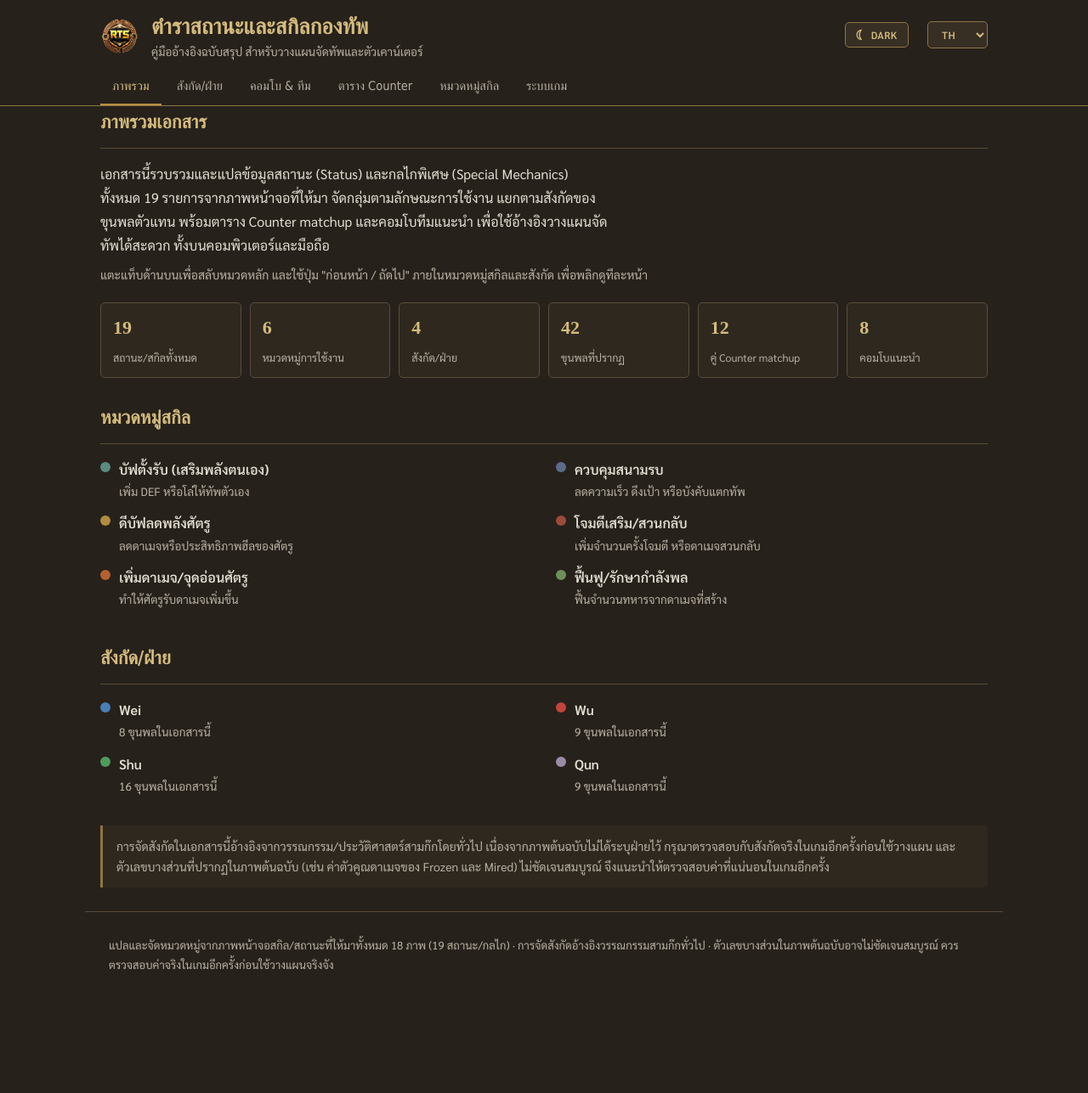
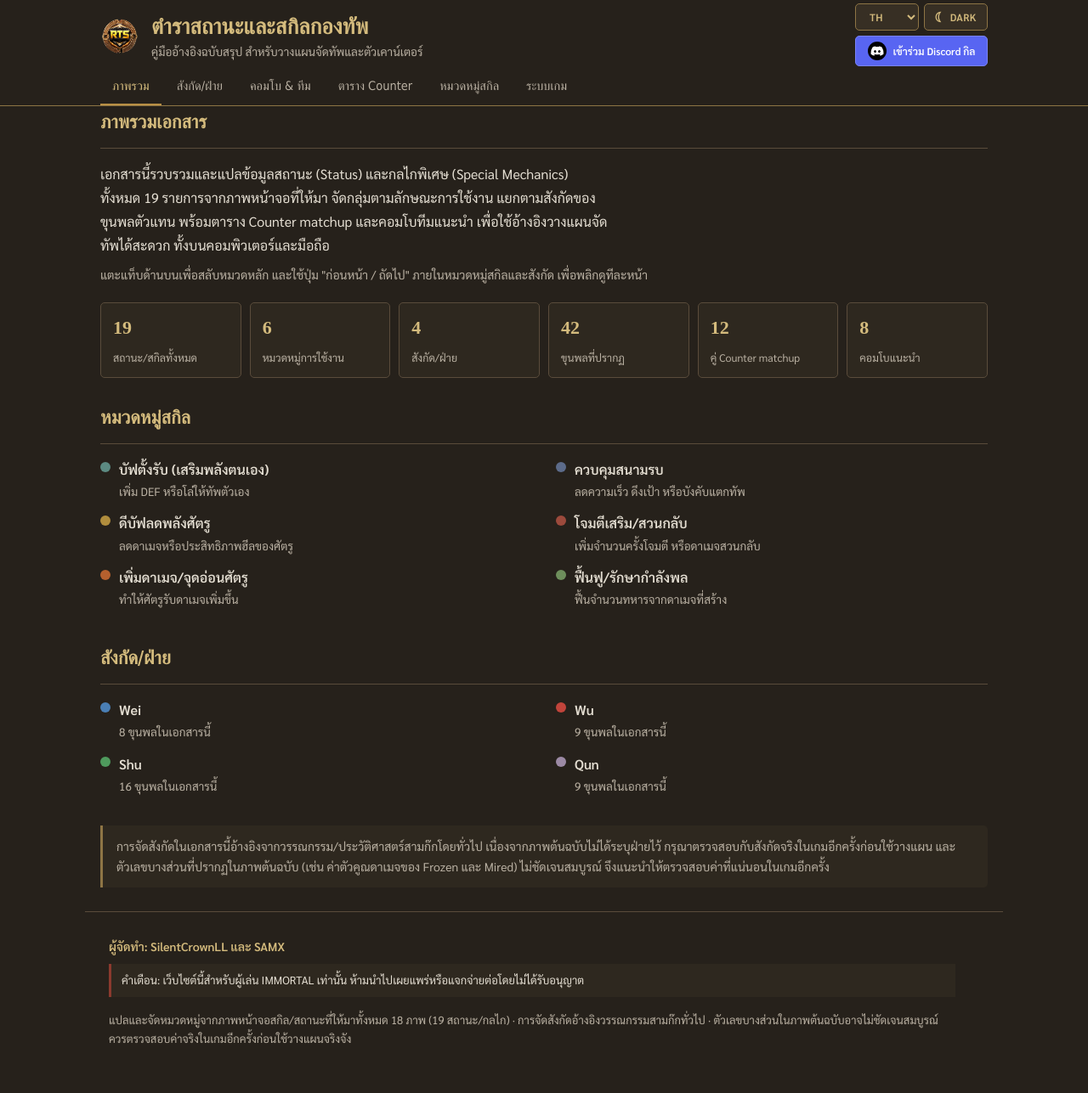
Before and after one commit to chaiwatkayakhamm2541-source/Guide, a plain HTML site: page index.html in a window 1280 px wide. Shown: the whole page at 85% size. Before the commit the page ends 1200 px from the top, so only its background shows below. Drawn offline with Linux system fonts and the light colour scheme; a web font is replaced by a local one.

Commit message:
Update discord logo

```diff
--- a/index.html
+++ b/index.html
@@ -111,6 +111,10 @@
   .language-switcher{margin-left:10px;}
   .language-switcher:hover,.theme-switcher:hover{background:var(--panel);color:var(--text);}
   .header-row{display:flex;align-items:center;gap:12px;}
+  .header-actions{display:grid;grid-template-columns:1fr 1fr;align-items:stretch;gap:6px;margin-left:auto;}
+  .header-actions .theme-switcher,.header-actions .language-switcher{margin-left:0;margin-top:0;width:100%;}
+  .header-actions .discord-button{grid-column:1 / -1;width:100%;padding:6px 10px;font-size:12px;}
+  .header-actions .discord-button img{width:22px;height:22px;}
 
   main{padding:22px 0 60px;}
   .tab-page{display:none;}
@@ -286,6 +290,15 @@
   .system-empty.visible{display:block;}
 
   footer.wrap{border-top:1px solid var(--border);margin-top:28px;padding:28px 28px 52px;color:var(--text-muted);font-size:13px;}
+  .footer-grid{display:grid;grid-template-columns:minmax(0,1fr) auto;gap:18px 28px;align-items:end;}
+  .footer-meta{display:grid;gap:8px;}
+  .footer-credit{color:var(--gold-soft);font-size:14px;font-weight:600;}
+  .footer-warning{border-left:3px solid var(--seal);padding:8px 12px;background:var(--panel);color:var(--text);}
+  .discord-button{display:inline-flex;align-items:center;justify-content:center;gap:8px;background:#5865F2;border:1px solid #7983f5;border-radius:var(--radius);color:#fff;font:600 14px 'Sarabun',sans-serif;padding:8px 16px;text-decoration:none;white-space:nowrap;transition:background .18s ease,transform .18s ease;}
+  .discord-button img{width:28px;height:28px;object-fit:cover;border-radius:50%;}
+  .discord-button:hover{background:#4752C4;transform:translateY(-1px);}
+  .discord-button:focus-visible{outline:2px solid var(--gold-soft);outline-offset:2px;}
+  .footer-source{margin:8px 0 0;}
 
   @media(max-width:1000px){
     .stat-row{grid-template-columns:repeat(3,minmax(0,1fr));}
@@ -302,11 +315,13 @@
     .emblem{width:38px;height:38px;}
     .brand-title{font-size:20px;}
     .brand-sub{font-size:12px;line-height:1.4;}
-    .language-switcher,.theme-switcher{margin-top:4px;padding:6px 8px;}
+    .language-switcher,.theme-switcher{margin-top:0;padding:6px 8px;}
     nav.tabs button{font-size:14px;padding:8px 12px 10px;}
     main{padding-top:18px;}
     .faction-search,.category-search{align-items:stretch;flex-direction:column;gap:6px;}
     .skill-card__head{flex-direction:column;}
+    .footer-grid{grid-template-columns:1fr;align-items:start;}
+    .discord-button{width:100%;}
   }
 </style>
 </head>
@@ -322,12 +337,15 @@
         <div class="brand-sub" data-th="คู่มืออ้างอิงฉบับสรุป สำหรับวางแผนจัดทัพและตัวเคาน์เตอร์" data-en="A concise reference for army planning and counters" data-zh="用于军队规划和克制搭配的简明参考指南">A concise reference for army planning and counters</div>
       </div>
     </div>
-    <button class="theme-switcher" id="themeToggle" type="button" aria-label="เปลี่ยนโหมดสี" title="เปลี่ยนโหมดสี"><span class="theme-icon" aria-hidden="true">☾</span><span class="theme-label">DARK</span></button>
-    <select class="language-switcher" id="languageToggle" aria-label="Select language">
-      <option value="en">ENG</option>
-      <option value="th" selected>TH</option>
-      <option value="zh">中文</option>
-    </select>
+    <div class="header-actions">
+      <select class="language-switcher" id="languageToggle" aria-label="Select language">
+        <option value="en">ENG</option>
+        <option value="th" selected>TH</option>
+        <option value="zh">中文</option>
+      </select>
+      <button class="theme-switcher" id="themeToggle" type="button" aria-label="เปลี่ยนโหมดสี" title="เปลี่ยนโหมดสี"><span class="theme-icon" aria-hidden="true">☾</span><span class="theme-label">DARK</span></button>
+      <a class="discord-button" href="https://discord.gg/gGpHxUa3R" target="_blank" rel="noopener noreferrer"><img src="logo/Discord.jpg" alt="Discord"><span data-th="เข้าร่วม Discord กิล" data-en="Join Guild Discord" data-zh="加入公会 Discord">เข้าร่วม Discord กิล</span></a>
+    </div>
     </div>
     <nav class="tabs">
       <button class="active" data-tab="overview" data-th="ภาพรวม" data-en="Overview" data-zh="总览">Overview</button>
@@ -915,8 +933,14 @@
 
 </main>
 
-<footer class="wrap" data-th="แปลและจัดหมวดหมู่จากภาพหน้าจอสกิล/สถานะที่ให้มาทั้งหมด 18 ภาพ (19 สถานะ/กลไก) · การจัดสังกัดอ้างอิงวรรณกรรมสามก๊กทั่วไป · ตัวเลขบางส่วนในภาพต้นฉบับอาจไม่ชัดเจนสมบูรณ์ ควรตรวจสอบค่าจริงในเกมอีกครั้งก่อนใช้วางแผนจริงจัง" data-en="Compiled and categorized from 18 provided skill/status screenshots (19 statuses/mechanics) · Factions follow common Three Kingdoms references · Some source values may be unclear, so verify them in-game before serious planning." data-zh="根据提供的18张技能/状态截图整理分类（共19种状态/机制）· 阵营参考三国相关资料 · 部分原始数值可能不清晰，正式规划前请在游戏中确认。">
-  Compiled and categorized from 18 provided skill/status screenshots (19 statuses/mechanics) · Factions follow common Three Kingdoms references · Some source values may be unclear, so verify them in-game before serious planning.
+<footer class="wrap">
+  <div class="footer-grid">
+    <div class="footer-meta">
+      <div class="footer-credit" data-th="ผู้จัดทำ: SilentCrownLL และ SAMX" data-en="Created by: SilentCrownLL and SAMX" data-zh="制作人：SilentCrownLL 和 SAMX">ผู้จัดทำ: SilentCrownLL และ SAMX</div>
+      <div class="footer-warning" data-th="คำเตือน: เว็บไซต์นี้สำหรับผู้เล่น IMMORTAL เท่านั้น ห้ามนำไปเผยแพร่หรือแจกจ่ายต่อโดยไม่ได้รับอนุญาต" data-en="Warning: This website is for IMMORTAL players only. Do not publish or redistribute it without permission." data-zh="警告：本网站仅供 IMMORTAL 玩家使用。未经许可，禁止公开发布或再分发。">คำเตือน: เว็บไซต์นี้สำหรับผู้เล่น IMMORTAL เท่านั้น ห้ามนำไปเผยแพร่หรือแจกจ่ายต่อโดยไม่ได้รับอนุญาต</div>
+      <p class="footer-source" data-th="แปลและจัดหมวดหมู่จากภาพหน้าจอสกิล/สถานะที่ให้มาทั้งหมด 18 ภาพ (19 สถานะ/กลไก) · การจัดสังกัดอ้างอิงวรรณกรรมสามก๊กทั่วไป · ตัวเลขบางส่วนในภาพต้นฉบับอาจไม่ชัดเจนสมบูรณ์ ควรตรวจสอบค่าจริงในเกมอีกครั้งก่อนใช้วางแผนจริงจัง" data-en="Compiled and categorized from 18 provided skill/status screenshots (19 statuses/mechanics) · Factions follow common Three Kingdoms references · Some source values may be unclear, so verify them in-game before serious planning." data-zh="根据提供的18张技能/状态截图整理分类（共19种状态/机制）· 阵营参考三国相关资料 · 部分原始数值可能不清晰，正式规划前请在游戏中确认。">Compiled and categorized from 18 provided skill/status screenshots (19 statuses/mechanics) · Factions follow common Three Kingdoms references · Some source values may be unclear, so verify them in-game before serious planning.</p>
+    </div>
+  </div>
 </footer>
 
 <script>
```
Also changed, not shown: logo/Discord.jpg (added).
